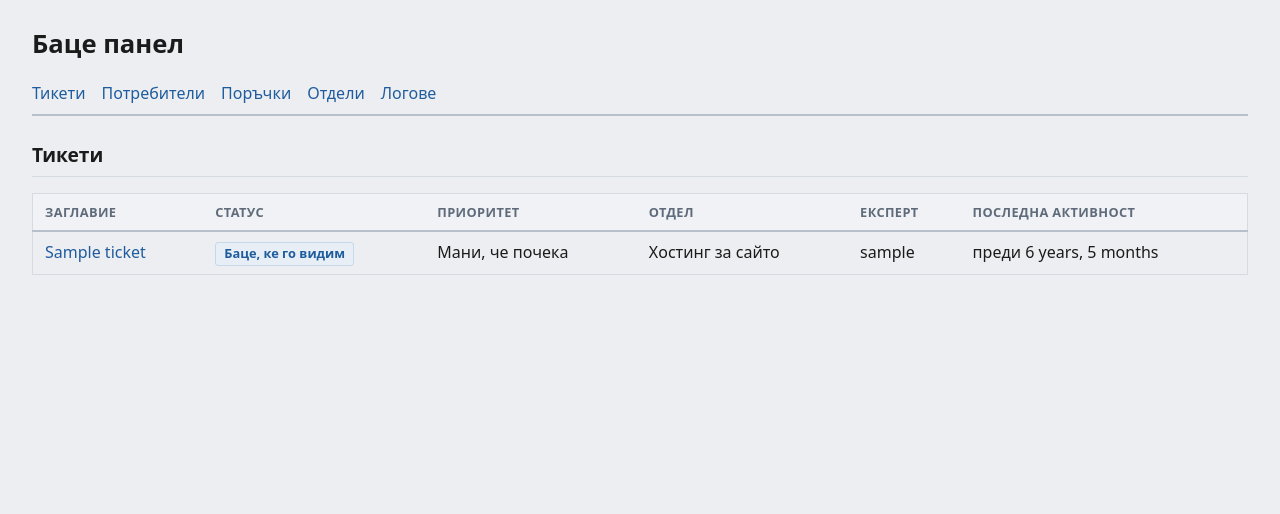
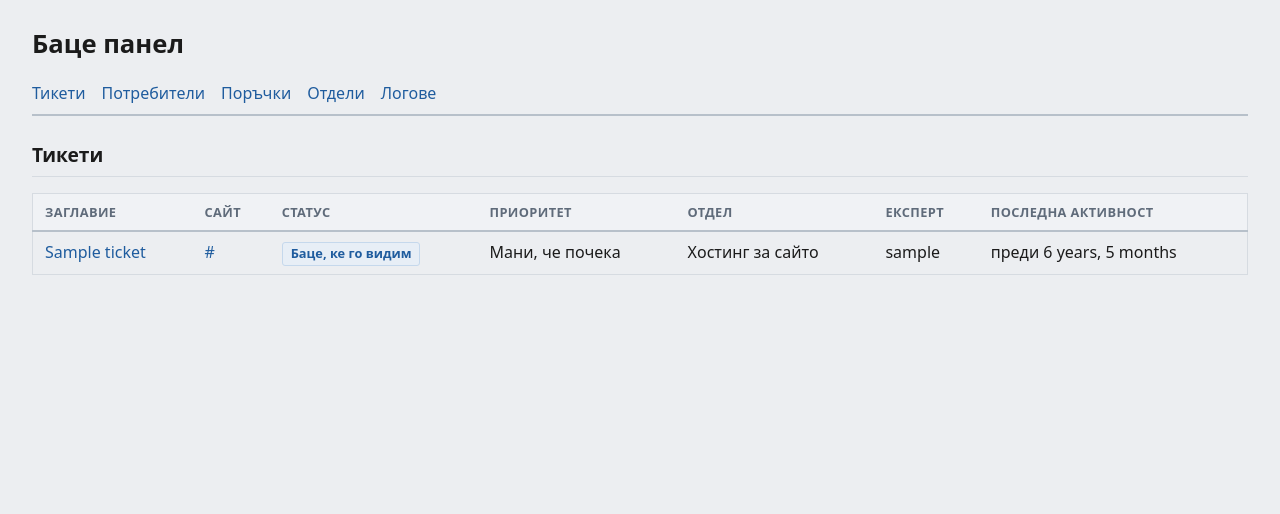
Before and after one commit to Gogo2204/PitayBatse, a Django app: page /staff/ in a window 1280 px wide. Shown: the part 65-579 px from the top of the page. Run offline with Django 5.2, Linux system fonts and the light colour scheme; a user stored in the database is signed in; data comes from the database, SQL or seed files in the repository; tables that the repository leaves empty hold one stand-in row (values such as "Sample post"); grey boxes marked "Sample" are stand-in pictures.

Commit message:
Add a required site address to tickets

```diff
--- a/staff/templates/staff/tickets.html
+++ b/staff/templates/staff/tickets.html
@@ -11,6 +11,7 @@
             <thead>
                 <tr>
                     <th>Заглавие</th>
+                    <th>Сайт</th>
                     <th>Статус</th>
                     <th>Приоритет</th>
                     <th>Отдел</th>
@@ -22,6 +23,7 @@
                 {% for ticket in tickets %}
                     <tr class="{% if ticket.status == 'open' and not ticket.main_expert_id %}unassigned{% endif %}">
                         <td><a href="{% url 'tickets:detail' ticket.public_id %}">{{ ticket.name }}</a></td>
+                        <td>{% if ticket.site_url %}<a href="{{ ticket.site_url }}">{{ ticket.site_url }}</a>{% else %}—{% endif %}</td>
                         <td><span class="badge badge-{{ ticket.status }}">{{ ticket.get_status_display }}</span></td>
                         <td>{{ ticket.get_priority_display }}</td>
                         <td>{{ ticket.department.name }}</td>
--- a/tickets/forms.py
+++ b/tickets/forms.py
@@ -48,6 +48,10 @@ class MultipleFileField(forms.FileField):
 
 class TicketCreateForm(forms.Form):
     name = forms.CharField(max_length=200, label="Заглавие на тикета")
+    site_url = forms.URLField(
+        label="Сайт",
+        help_text="Адресът на сайта, за който е тикетът",
+    )
     description = forms.CharField(
         label="Описание на проблема",
         widget=forms.Textarea(attrs={"rows": 6}),
--- a/tickets/models.py
+++ b/tickets/models.py
@@ -21,6 +21,12 @@ class Ticket(models.Model):
 
     public_id = models.UUIDField(unique=True, default=uuid.uuid4, editable=False)
     name = models.CharField(max_length=200)
+    site_url = models.URLField(
+        blank=True,
+        default="",
+        verbose_name="Сайт",
+        help_text="Адресът на сайта, за който е тикетът",
+    )
     order = models.ForeignKey(
         "orders.Order",
         on_delete=models.CASCADE,
--- a/tickets/templates/tickets/ticket_detail.html
+++ b/tickets/templates/tickets/ticket_detail.html
@@ -22,6 +22,7 @@
                     <dt>Води го</dt><dd>{% if ticket.main_expert %}{{ ticket.main_expert.username }}{% else %}—{% endif %}</dd>
                     <dt>Отдел</dt><dd>{% if ticket.department %}{{ ticket.department.name }}{% else %}—{% endif %}</dd>
                     <dt>Услуга</dt><dd>{% if ticket.order.service %}{{ ticket.order.service.name }}{% else %}—{% endif %}</dd>
+                    <dt>Сайт</dt><dd>{% if ticket.site_url %}<a href="{{ ticket.site_url }}">{{ ticket.site_url }}</a>{% else %}—{% endif %}</dd>
                     <dt>Краен срок</dt><dd>{% if ticket.deadline %}{{ ticket.deadline|date:"d.m.Y H:i" }}{% else %}—{% endif %}</dd>
                     <dt>Създаден</dt><dd>{{ ticket.created_at|date:"d.m.Y H:i" }}</dd>
                     <dt>Последно съобщение</dt>
--- a/tickets/views.py
+++ b/tickets/views.py
@@ -71,6 +71,7 @@ def create(request, order_id):
             with transaction.atomic():
                 ticket = Ticket.objects.create(
                     name=data["name"],
+                    site_url=data["site_url"],
                     order=order,
                     client=request.user,
                     department=order.service.department,
```
Also changed, not shown: tickets/tests/test_create.py (+13 -0 lines), tickets/migrations/0004_ticket_site_url.py (added).
